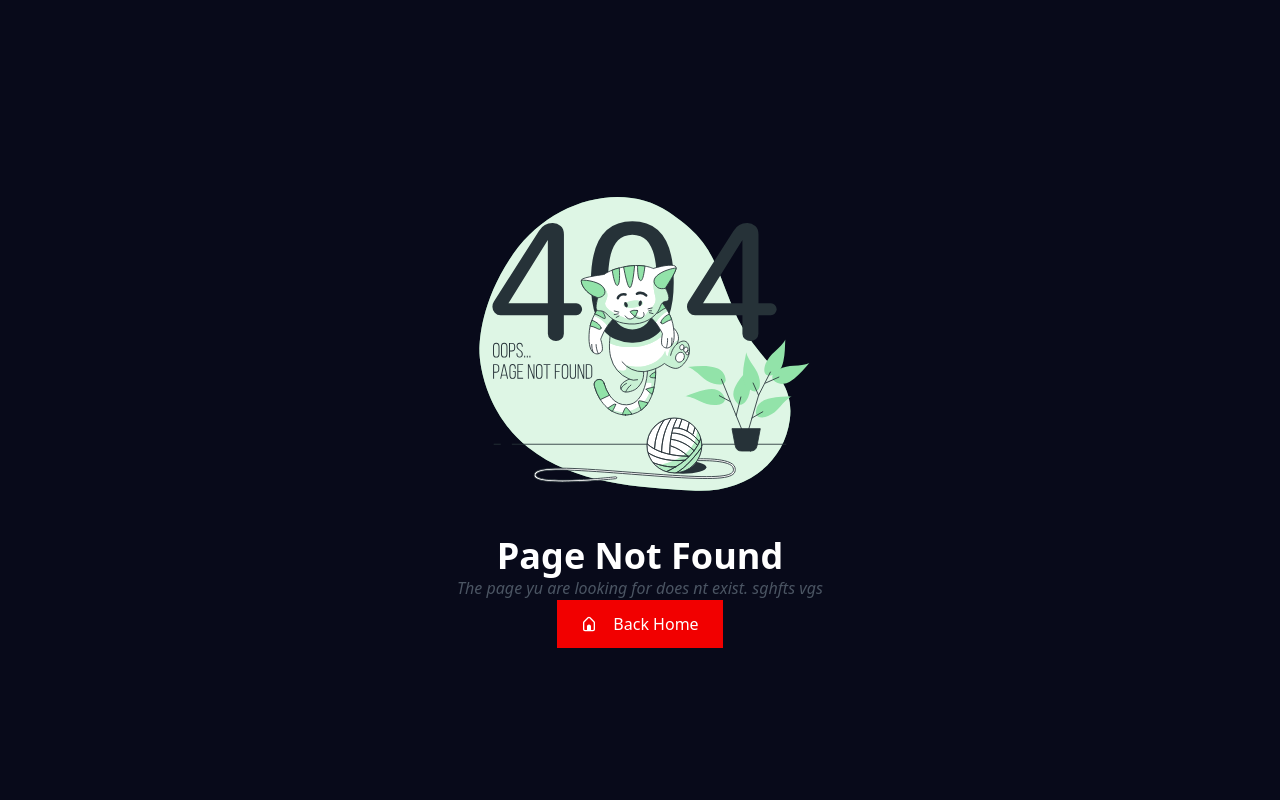
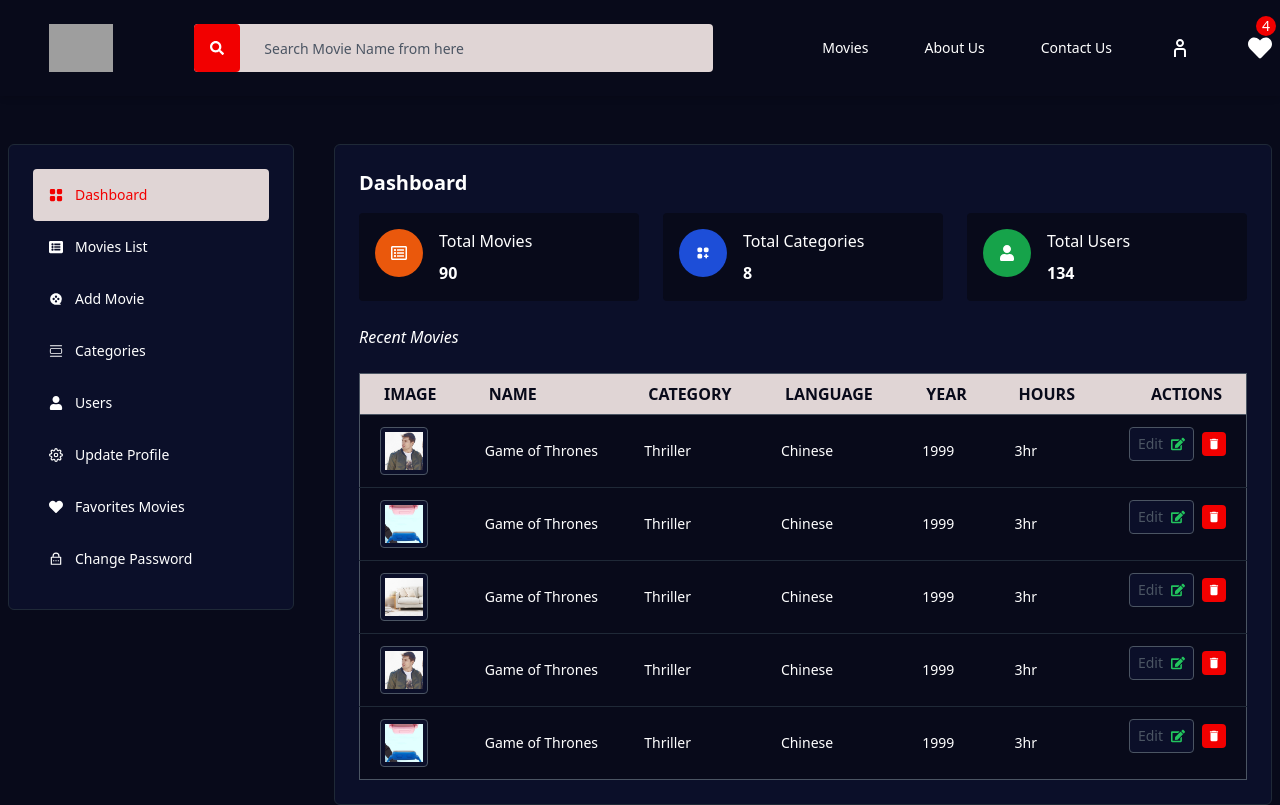
Before and after one commit to Melchizedek-1/Netflix-clone, a React (Create React App) app: page /dashboard in a window 1280 px wide. Before the commit this address had no page. Shown: the top 805 px of the page. Built offline with nearby package versions, Linux system fonts and the light colour scheme; grey boxes are pictures that could not be loaded.

Commit message:
Dashboard added

```diff
--- a/src/App.js
+++ b/src/App.js
@@ -3,6 +3,8 @@ import React from 'react'
 import { Route, Routes } from 'react-router-dom'
 import AboutUs from './Screens/AboutUs'
 import ContactUs from './Screens/ContactUs'
+import Dashboard from './Screens/Dashboard/Admin/Dashboard'
+import MovieList from './Screens/Dashboard/Admin/MovieList'
 import FavoriteMovies from './Screens/Dashboard/FavoriteMovies'
 import Password from './Screens/Dashboard/Password'
 import Profile from './Screens/Dashboard/Profile'
@@ -30,6 +32,8 @@ const App = () => {
       <Route path='/profile' element={<Profile />} />
       <Route path='/password' element={<Password />} />
       <Route path='/favorites' element={<FavoriteMovies />} />
+      <Route path='/movieslist' element={<MovieList />} />
+      <Route path='/dashboard' element={<Dashboard />} />
       <Route path='*' element={<NotFound />} />
     </Routes>
   )
--- a/src/Components/Table.js
+++ b/src/Components/Table.js
@@ -38,7 +38,7 @@ const Table = ({ data, admin}) => {
                     ) : (
                         <>
                             <button className='border border-border bg-dry flex-rows gap-2 text-border rounded py-1 px-2'>
-                                Edit <FaCloudDownloadAlt className='text-green-500' />
+                                Download <FaCloudDownloadAlt className='text-green-500' />
                             </button>
                             <Link to={`/movie/${movie?.name}`} className='bg-subMain text-white rounded flex-colo w-6 h-6'>
                                 <GoEye />
--- /dev/null
+++ b/src/Screens/Dashboard/Admin/Dashboard.js
@@ -0,0 +1,53 @@
+import React from 'react'
+import { FaRegListAlt, FaUser } from 'react-icons/fa';
+import { HiViewGridAdd } from 'react-icons/hi';
+import Table from '../../../Components/Table';
+import { Movies } from '../../../Data/MovieData';
+import SideBar from '../SideBar';
+
+const Dashboard = () => {
+    const DashboardData = [
+        {
+            bg: "bg-orange-600",
+            icon: FaRegListAlt,
+            title: "Total Movies",
+            total: 90,
+        },
+        {
+            bg: "bg-blue-700",
+            icon: HiViewGridAdd,
+            title: "Total Categories",
+            total: 8,
+        },
+        {
+            bg: "bg-green-600",
+            icon: FaUser,
+            title: "Total Users",
+            total: 134,
+        },
+    ];
+  return (
+    <SideBar>
+        <h2 className='text-xl font-bold'>
+            Dashboard
+        </h2>
+        <div className='grid sm:grid-cols-2 lg:grid-cols-3 gap-6 mt-4'>
+            {DashboardData.map((data, index) => (
+                <div key={index} className="p-4 rounded bg-main border-border grid grid-cols-4 gap-2">
+                    <div className={`col-span-1 rounded-full h-12 w-12 flex-colo ${data.bg}`}>
+                        <data.icon />
+                    </div>
+                    <div className='col-span-3'>
+                        <h2>{data.title}</h2>
+                        <p className='mt-2 font-bold'>{data.total}</p>
+                    </div>
+                </div>
+            ))}
+        </div>
+        <h3 className='text-md font-medium italic my-6'>Recent Movies</h3>
+        <Table data={Movies.slice(0, 5)} admin={true} />
+    </SideBar>
+  )
+}
+
+export default Dashboard
--- /dev/null
+++ b/src/Screens/Dashboard/Admin/MovieList.js
@@ -0,0 +1,23 @@
+import React from 'react'
+import Table from '../../../Components/Table'
+import { Movies } from '../../../Data/MovieData'
+import SideBar from '../SideBar'
+
+const MovieList = () => {
+  return (
+    <SideBar>
+        <div className='flex flex-col gap-6'>
+            <div className='flex-btn gap-2'>
+                <h2 className='text-xl font-bold'>Movies List</h2>
+                <div className='bg-main font-medium transitions hover:bg-subMain border border-subMain text-white py-3 px-6 rounded'>
+                    Delete all
+                </div>
+            </div>
+
+            <Table data={Movies} admin={true} />
+        </div>
+    </SideBar>
+  )
+}
+
+export default MovieList
```
